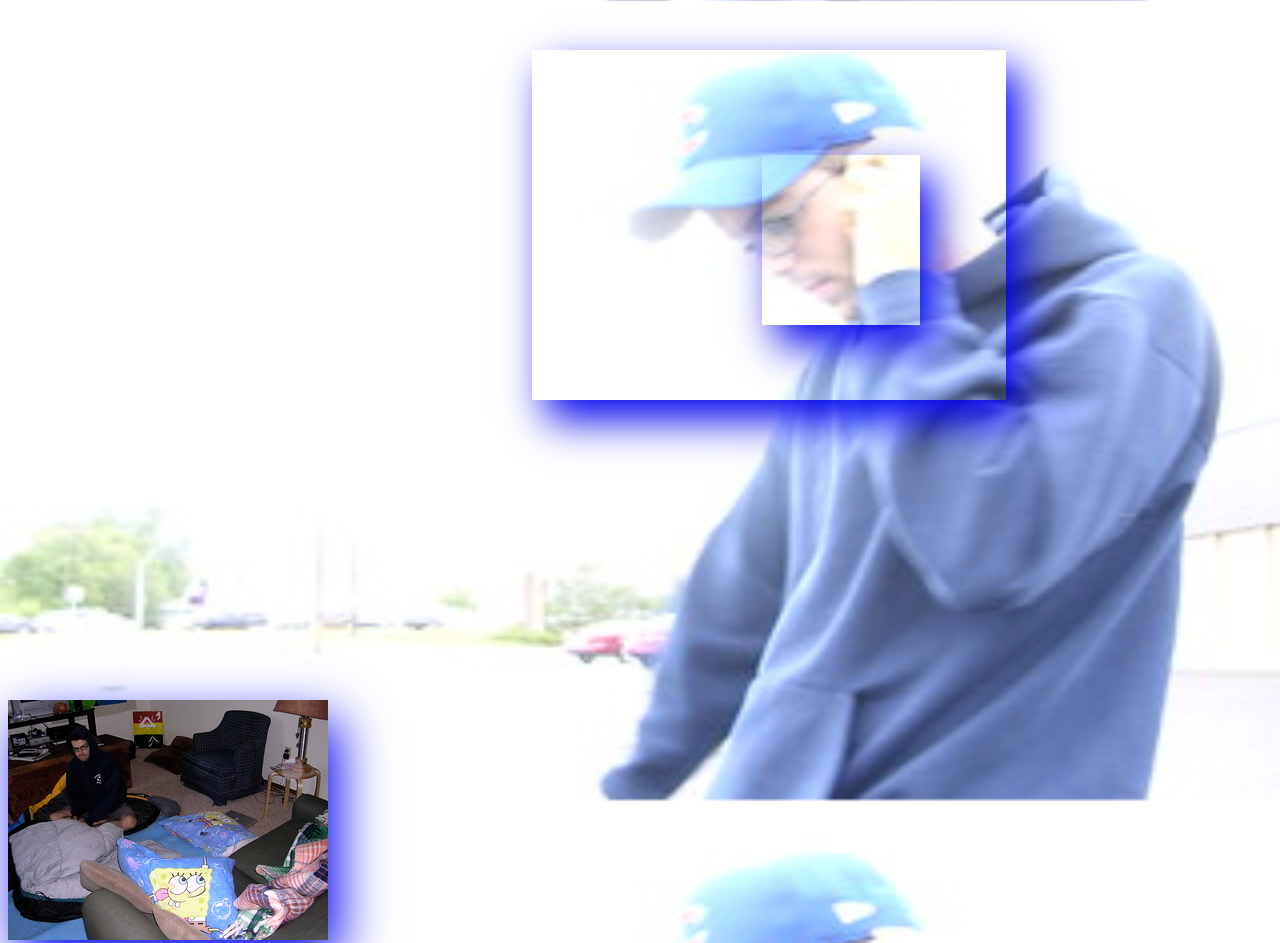
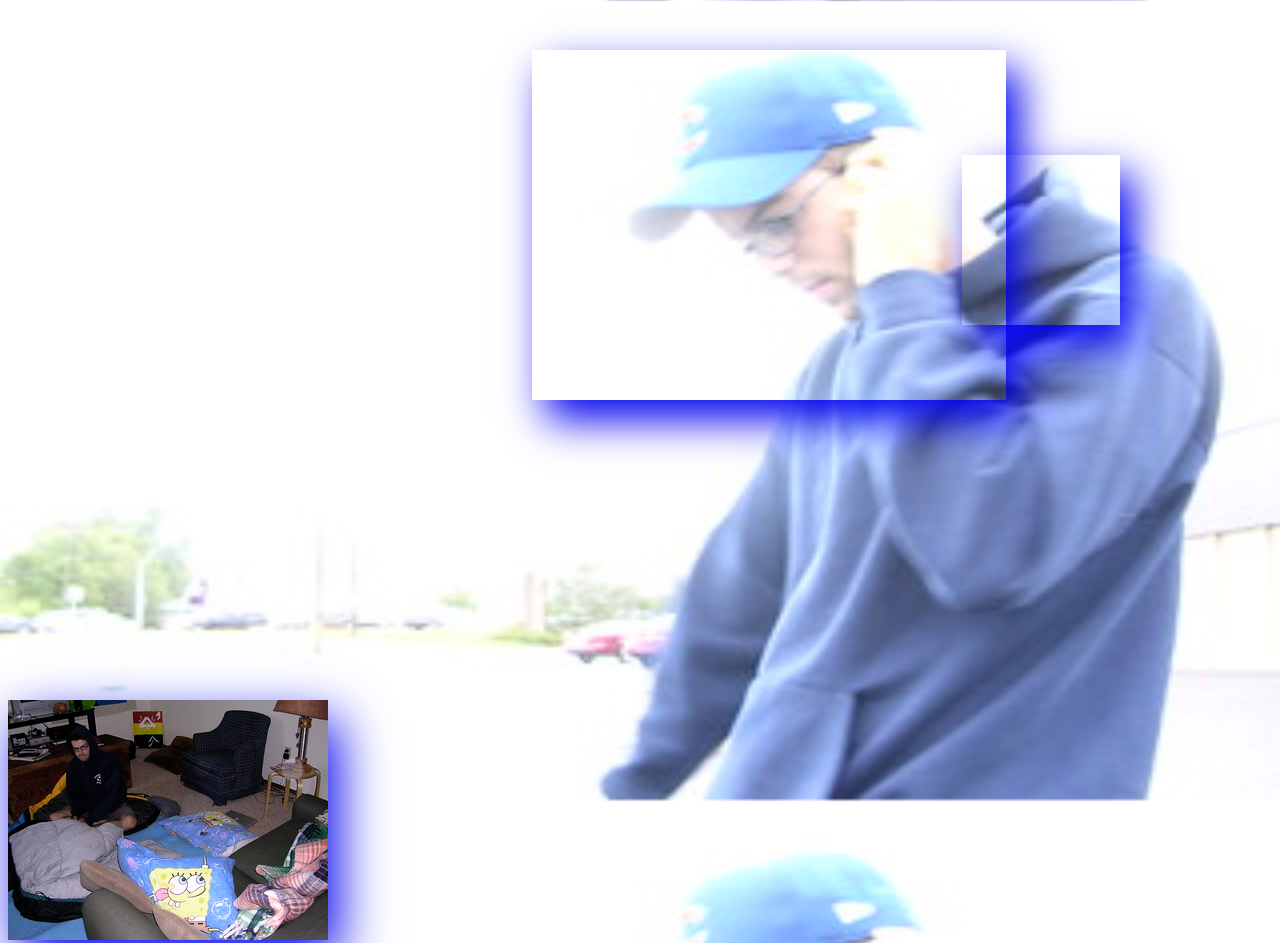
Before and after one commit to RandomMontana/Random-Montana, a plain HTML site: page index.html in a window 1280 px wide. Shown: the top 943 px of the page. Drawn offline with Linux system fonts and the light colour scheme.

Commit message:
New attempt

```diff
--- a/index.html
+++ b/index.html
@@ -25,7 +25,7 @@
 
     .phone {
       height: 170px;
-      margin: -250px 280px;
+      margin: -250px 480px;
       width: 50%;
       box-shadow: 14px 20px 40px;
       margin-bottom: 5px;
```
